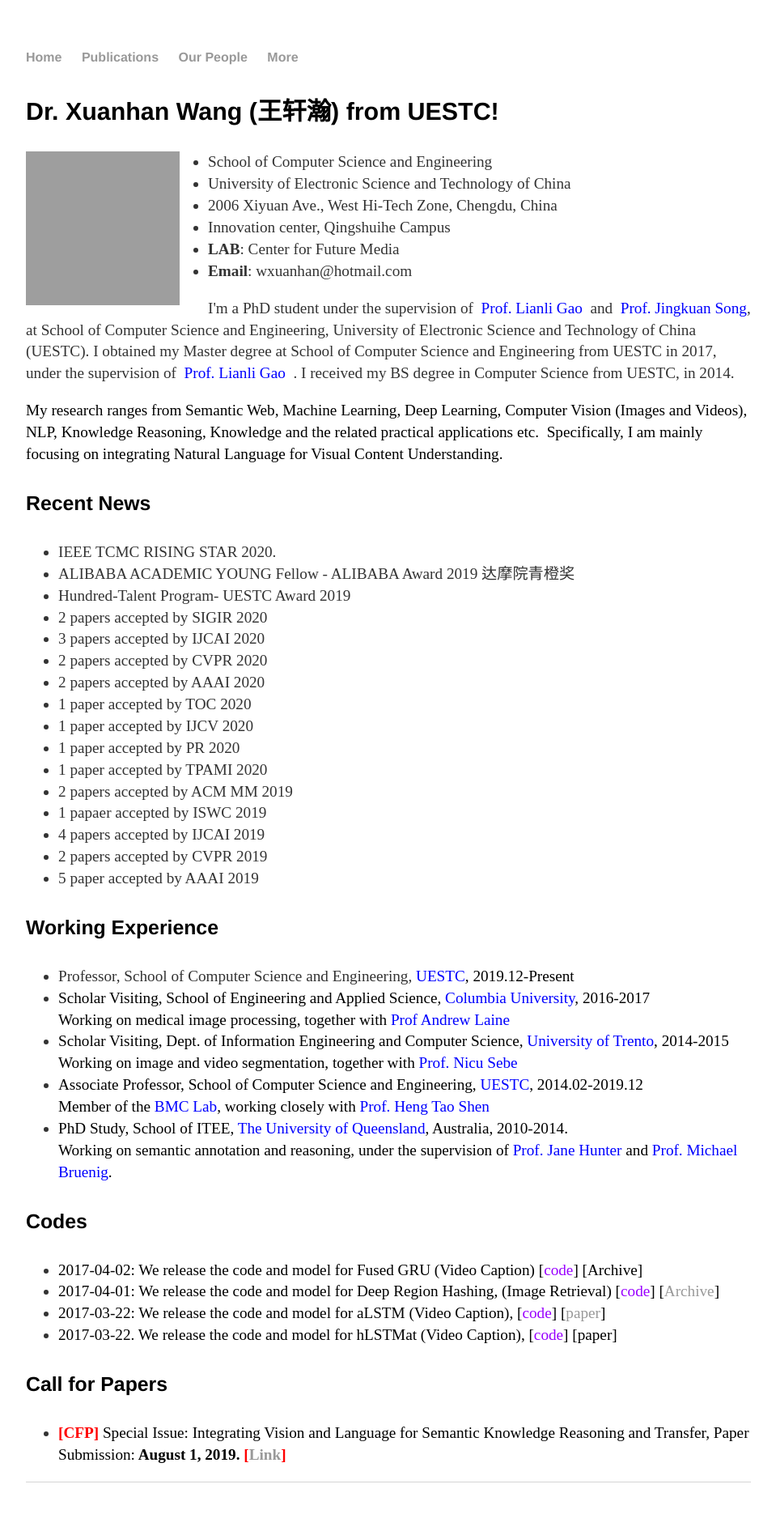
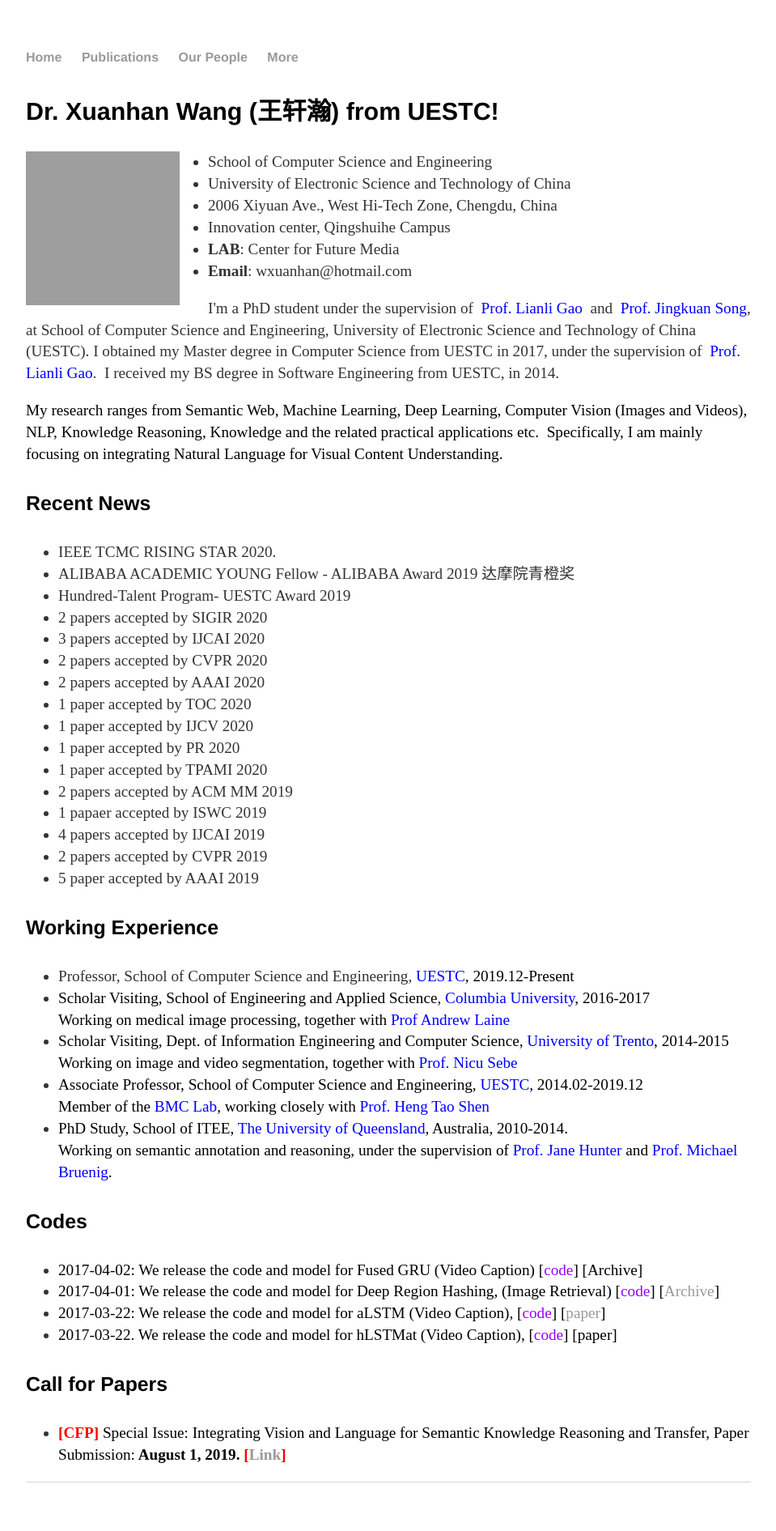
Before and after one commit to cfm-wxh/xuanhanwang.github.io, a Jekyll site: the page built from index.html, in a window 1280 px wide. Shown: the whole page at 81% size, without its empty margins (160-1119 px from the left). Built offline with Jekyll 4.4.1, drawn with Linux system fonts in a browser that asks for light colours; grey boxes are pictures that could not be loaded.

Commit message:
Update index.html

```diff
--- a/index.html
+++ b/index.html
@@ -23,10 +23,9 @@ title: Xuanhan Wang, UESTC
 	<a href="http://www.google.com/url?q=http%3A%2F%2Fstaff.itee.uq.edu.au%2Fjane%2F&amp;sa=D&amp;sntz=1&amp;usg=AFQjCNGfUxvsRu6YwjDfPnRjs-HAAafkvA">
 	<font color="#0000ff">Prof. Lianli Gao</font></a>
 	&nbsp;and &nbsp;<a href="https://lianligao.github.io/"><font color="#0000ff">Prof. Jingkuan Song</font></a>,  at School of Computer Science and Engineering, University of Electronic Science and Technology of China (UESTC).
-	I obtained my Master degree at School of Computer Science and Engineering from UESTC in 2017, under the supervision of&nbsp;</font>
+	I obtained my Master degree in Computer Science from UESTC in 2017, under the supervision of&nbsp;</font>
 	<a href="http://www.google.com/url?q=http%3A%2F%2Fstaff.itee.uq.edu.au%2Fjane%2F&amp;sa=D&amp;sntz=1&amp;usg=AFQjCNGfUxvsRu6YwjDfPnRjs-HAAafkvA">
-	<font color="#0000ff">Prof. Lianli Gao</font></a>
-	&nbsp. I&nbsp;received my BS degree in Computer Science from UESTC, in 2014.&nbsp;</font></p>
+	<font color="#0000ff">Prof. Lianli Gao</font></a>.&nbsp I&nbsp;received my BS degree in Software Engineering from UESTC, in 2014.&nbsp;</font></p>
 
 	<p><font color="#000000"><font>My research ranges from Semantic Web, Machine Learning, Deep Learning, Computer Vision (Images and Videos), NLP, Knowledge&nbsp;Reasoning, Knowledge&nbsp;and the related practical applications etc.&nbsp; Specifically, I am mainly focusing on integrating Natural Language&nbsp;for Visual Content Understanding.&nbsp;</font></font></p>
 
```
